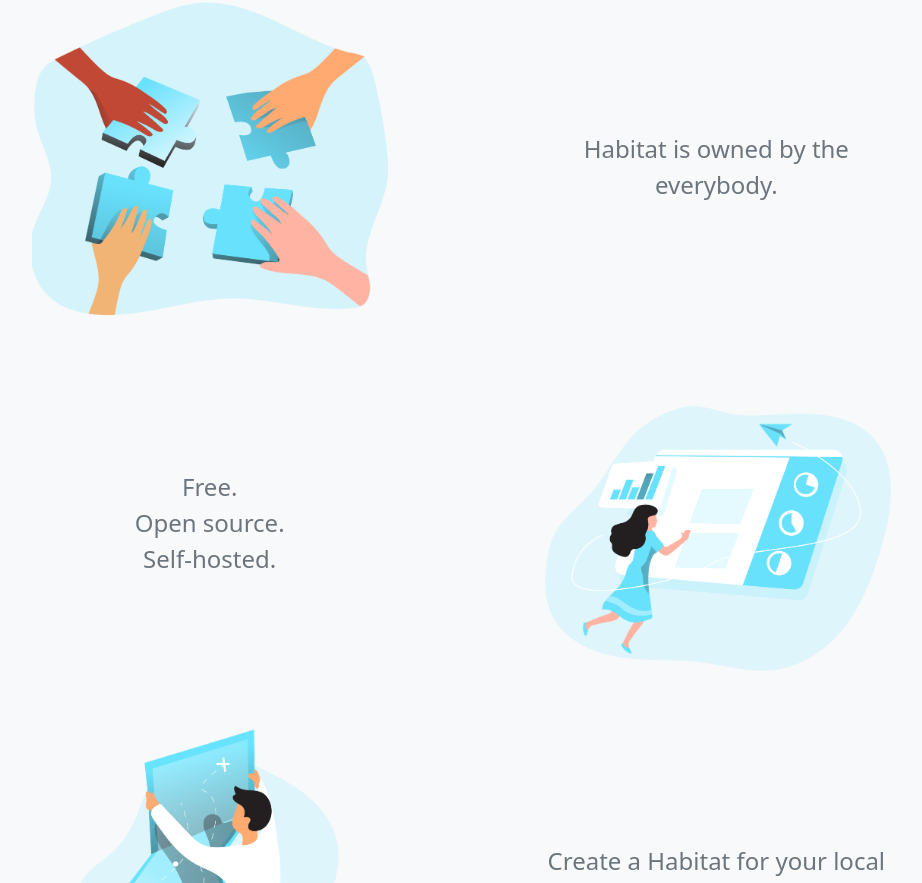
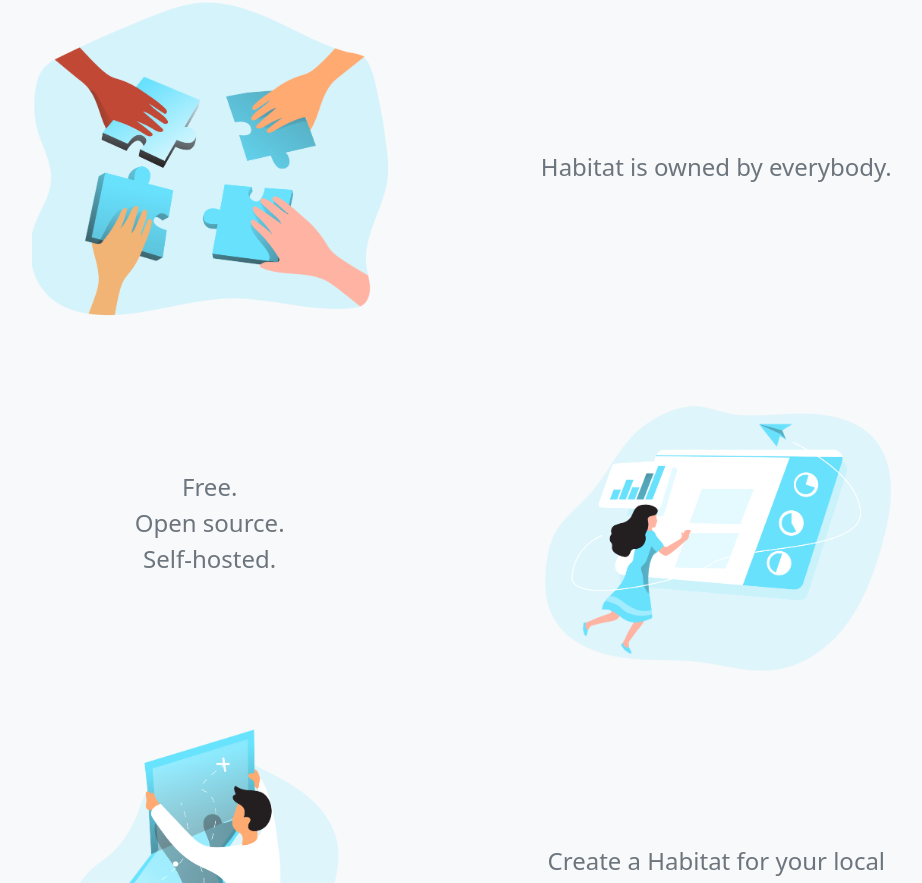
Before and after one commit to carlnewton/gethabitat.org, a plain HTML site: page index.html in a window 1280 px wide. Shown: the part 1169-2052 px from the top of the page, without its empty margins (177-1099 px from the left). Drawn offline with nearby package versions, Linux system fonts and the light colour scheme.

Commit message:
Fix typo

```diff
--- a/index.html
+++ b/index.html
@@ -42,7 +42,7 @@
           <img src="community.png" class="img-fluid" alt="An illustration of four hands holding jigsaw pieces coming together.">
         </div>
         <div class="col-sm-12 col-md-6 col-lg-4 text-center">
-          <p class="fs-4 text-secondary py-5">Habitat is owned by the everybody.</p>
+          <p class="fs-4 text-secondary py-5">Habitat is owned by everybody.</p>
         </div>
       </div>
       <div class="row align-items-center justify-content-evenly">
```
